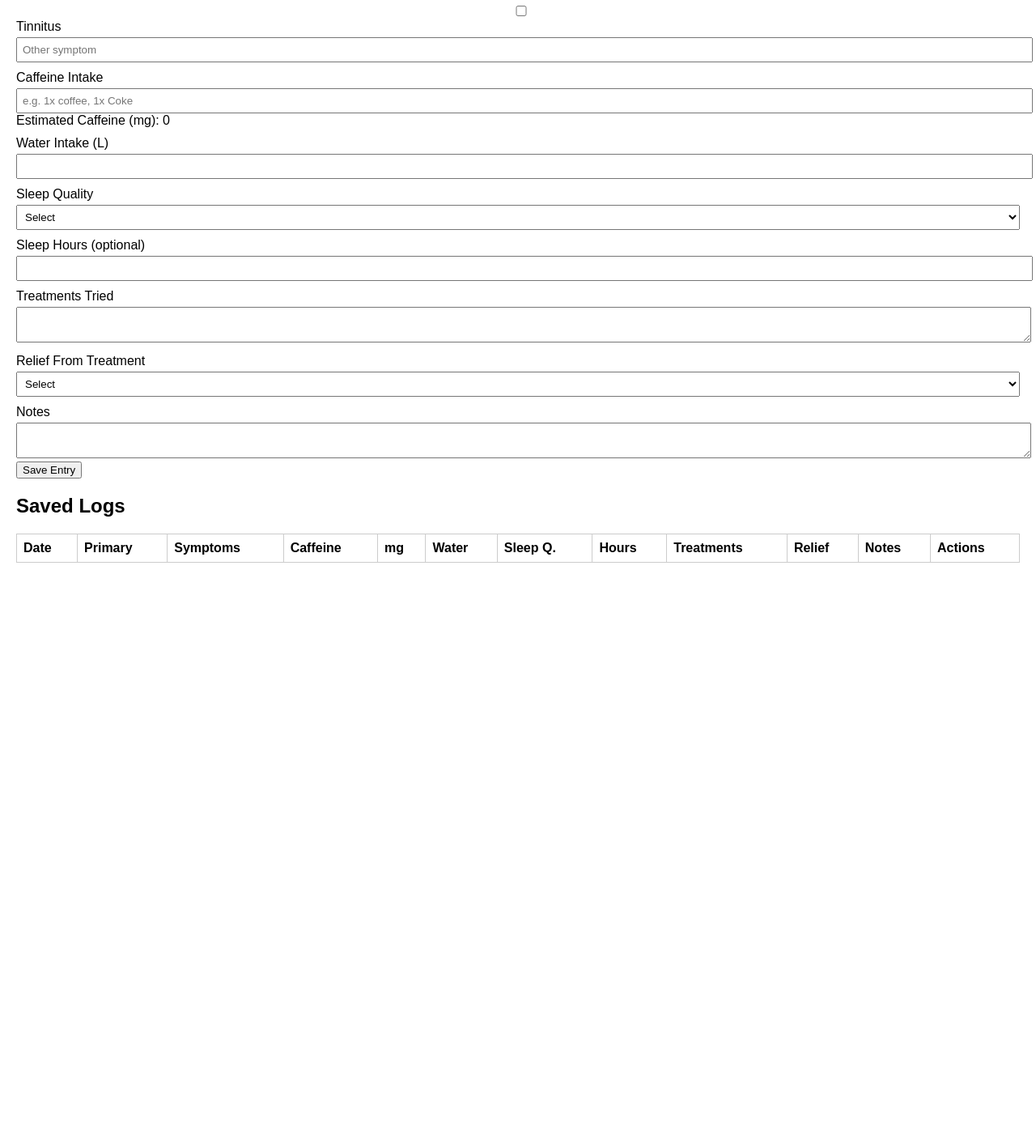
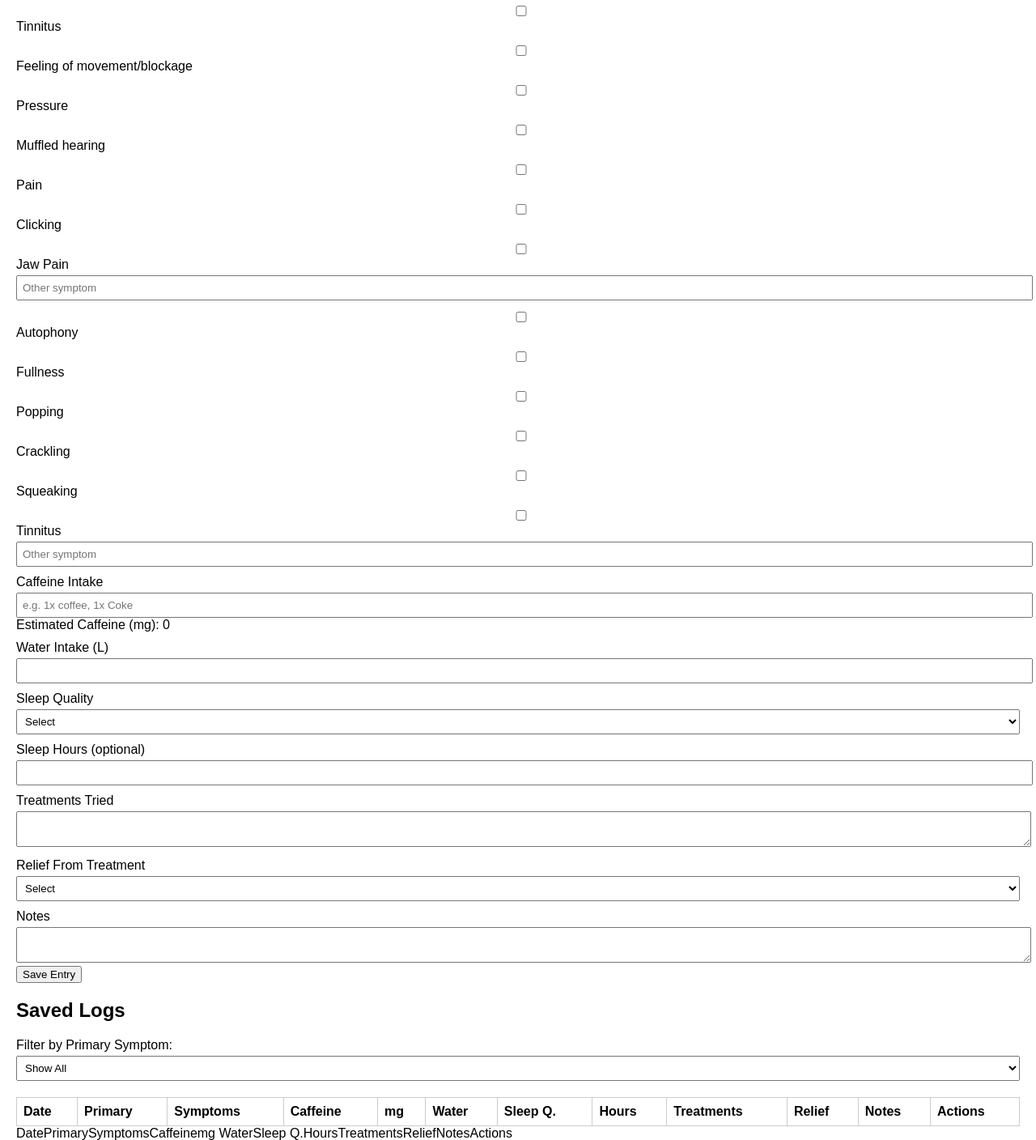
Before and after one commit to SarahWilson27/symptom-tracker, a plain HTML site: page index.html in a window 1280 px wide. Shown: the part 478-1886 px from the top of the page at 81% size. Before the commit the page ends 1193 px from the top, so only its background shows below. Drawn offline with Linux system fonts and the light colour scheme.

Commit message:
Add files via upload

```diff
--- a/index.html
+++ b/index.html
@@ -26,7 +26,22 @@
                 <option value="Both">Both</option>
             </select>
         </label>
+
         <label>Symptoms</label>
+        <label><input type="checkbox" name="symptoms" value="Autophony"> Autophony</label>
+        <label><input type="checkbox" name="symptoms" value="Fullness"> Fullness</label>
+        <label><input type="checkbox" name="symptoms" value="Popping"> Popping</label>
+        <label><input type="checkbox" name="symptoms" value="Crackling"> Crackling</label>
+        <label><input type="checkbox" name="symptoms" value="Squeaking"> Squeaking</label>
+        <label><input type="checkbox" name="symptoms" value="Tinnitus"> Tinnitus</label>
+        <label><input type="checkbox" name="symptoms" value="Feeling of movement/blockage"> Feeling of movement/blockage</label>
+        <label><input type="checkbox" name="symptoms" value="Pressure"> Pressure</label>
+        <label><input type="checkbox" name="symptoms" value="Muffled hearing"> Muffled hearing</label>
+        <label><input type="checkbox" name="symptoms" value="Pain"> Pain</label>
+        <label><input type="checkbox" name="symptoms" value="Clicking"> Clicking</label>
+        <label><input type="checkbox" name="symptoms" value="Jaw Pain"> Jaw Pain</label>
+        <input type="text" id="other-symptom" placeholder="Other symptom">
+
         <label><input type="checkbox" name="symptoms" value="Autophony"> Autophony</label>
         <label><input type="checkbox" name="symptoms" value="Fullness"> Fullness</label>
         <label><input type="checkbox" name="symptoms" value="Popping"> Popping</label>
@@ -68,8 +83,27 @@
         <button type="submit">Save Entry</button>
     </form>
 
+
+
     <h2>Saved Logs</h2>
+    <label>Filter by Primary Symptom:
+        <select id="filter-select">
+            <option value="">Show All</option>
+            <option value="PET">PET</option>
+            <option value="ETD">ETD</option>
+            <option value="Both">Both</option>
+        </select>
+    </label>
     <table>
+        <thead>
+            <tr>
+                <th>Date</th><th>Primary</th><th>Symptoms</th><th>Caffeine</th><th>mg</th>
+                <th>Water</th><th>Sleep Q.</th><th>Hours</th><th>Treatments</th><th>Relief</th><th>Notes</th><th>Actions</th>
+            </tr>
+        </thead>
+        <tbody id="table-body"></tbody>
+    </table>
+
         <thead>
             <tr>
                 <th>Date</th><th>Primary</th><th>Symptoms</th><th>Caffeine</th><th>mg</th>
@@ -105,9 +139,11 @@
         }
 
         function renderLogs() {
+            const filter = document.getElementById("filter-select").value;
             const logs = JSON.parse(localStorage.getItem('logs') || '[]');
             tableBody.innerHTML = '';
             logs.forEach((log, i) => {
+                if (filter && log.primarySymptom !== filter) return;
                 const row = document.createElement('tr');
                 row.innerHTML = `
                     <td>${log.date}</td><td>${log.primarySymptom}</td><td>${log.symptoms.join(", ")}</td>
@@ -127,7 +163,10 @@
             const logs = JSON.parse(localStorage.getItem('logs') || '[]');
             logs.splice(index, 1);
             localStorage.setItem('logs', JSON.stringify(logs));
-            renderLogs();
+
+    document.getElementById('filter-select').addEventListener('change', renderLogs);
+    renderLogs();
+
         }
 
         function editLog(index) {
@@ -180,7 +219,10 @@
             form.reset();
             document.getElementById('date').value = new Date().toISOString().split('T')[0];
             caffeineMg.textContent = 0;
-            renderLogs();
+
+    document.getElementById('filter-select').addEventListener('change', renderLogs);
+    renderLogs();
+
         });
 
         window.addEventListener('DOMContentLoaded', () => {
@@ -189,7 +231,10 @@
                 const est = estimateCaffeine(caffeineInput.value);
                 caffeineMg.textContent = est;
             });
-            renderLogs();
+
+    document.getElementById('filter-select').addEventListener('change', renderLogs);
+    renderLogs();
+
         });
     </script>
 </body>
```
